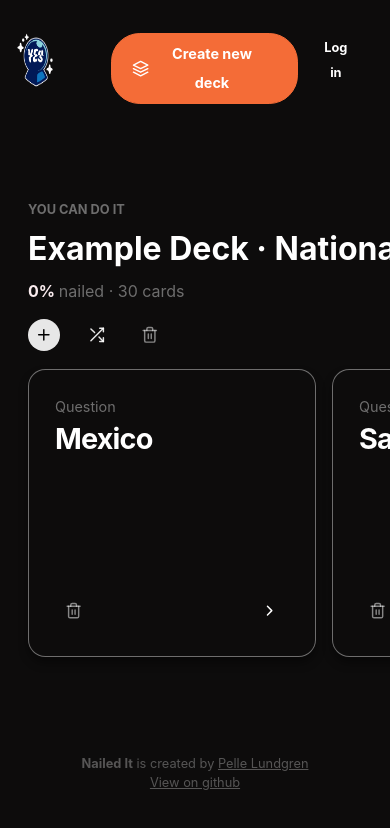
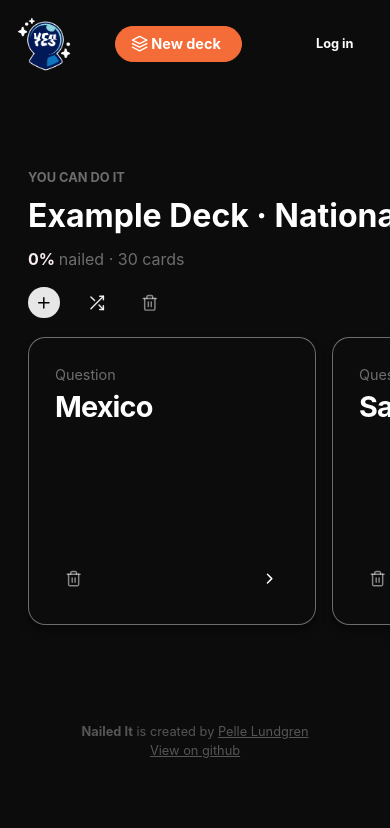
Before and after one commit to evilpaper/nailed-it, a React (Create React App) app: page / in a window 390 px wide. Shown: the top 828 px of the page. Built offline with nearby package versions, Linux system fonts and the light colour scheme.

Commit message:
Adjust add deck button on small screens

```diff
--- a/src/components/App.js
+++ b/src/components/App.js
@@ -117,7 +117,8 @@ export default function App() {
             ></img>
           </div>
           <button className="add-deck" onClick={addDeck}>
-            <FiLayers className="add-deck__icon" /> Create new deck
+            <FiLayers className="add-deck__icon" />
+            New deck
           </button>
         </div>
         {!isLoggedIn && (
--- a/src/components/app.css
+++ b/src/components/app.css
@@ -88,10 +88,10 @@ a {
 
 .add-deck {
   line-height: 2em;
-  padding-left: 1.4em;
-  padding-right: 1.8em;
-  padding-top: 0.4em;
-  padding-bottom: 0.4em;
+  padding-left: 1em;
+  padding-right: 1.4em;
+  padding-top: 0.2em;
+  padding-bottom: 0.2em;
   font-weight: 700;
   display: flex;
   justify-content: center;
@@ -100,7 +100,7 @@ a {
   border: 1px solid #f46c37;
   background-color: #f46c37;
   color: white;
-  margin-left: 4em;
+  margin-left: 3em;
 }
 
 .add-deck__icon {
@@ -123,7 +123,5 @@ a {
     padding-left: 1em;
   }
   .add-deck {
-    width: 90%;
-    margin-top: 1.2em;
   }
 }
```
